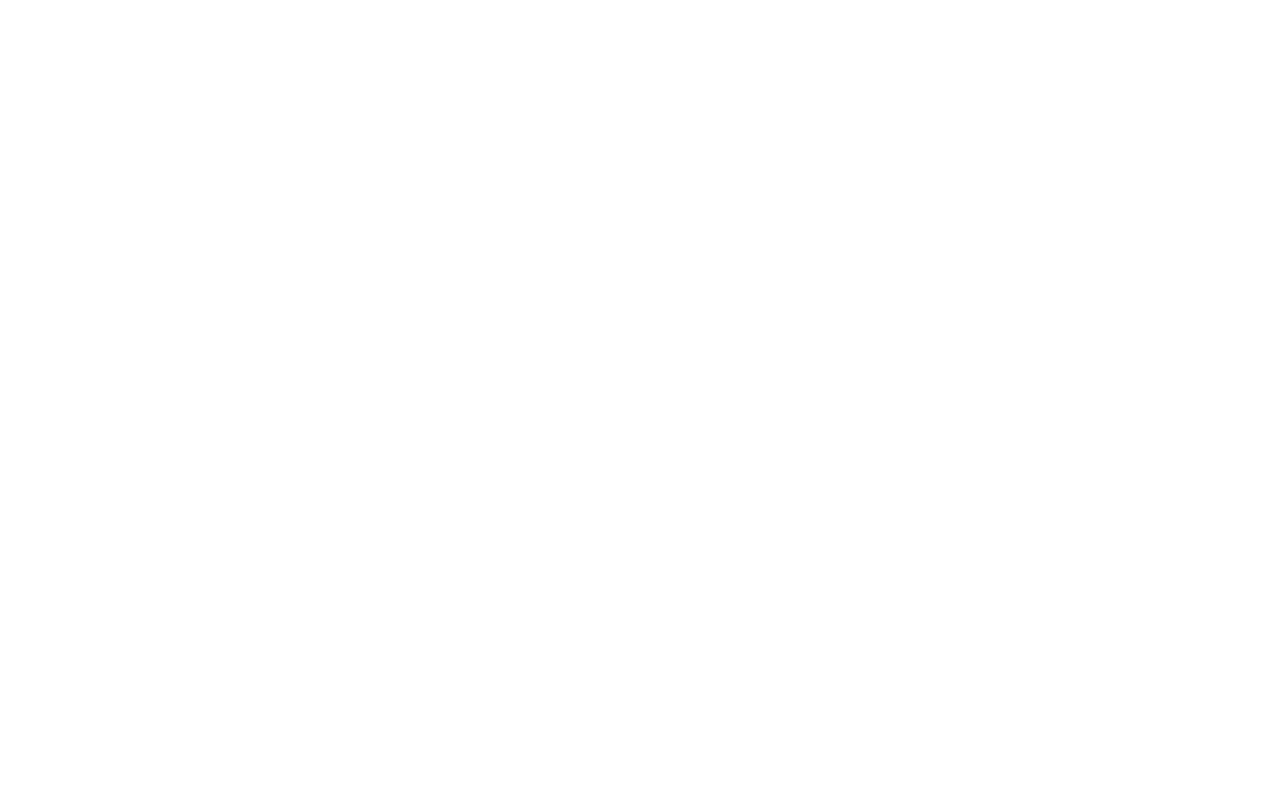
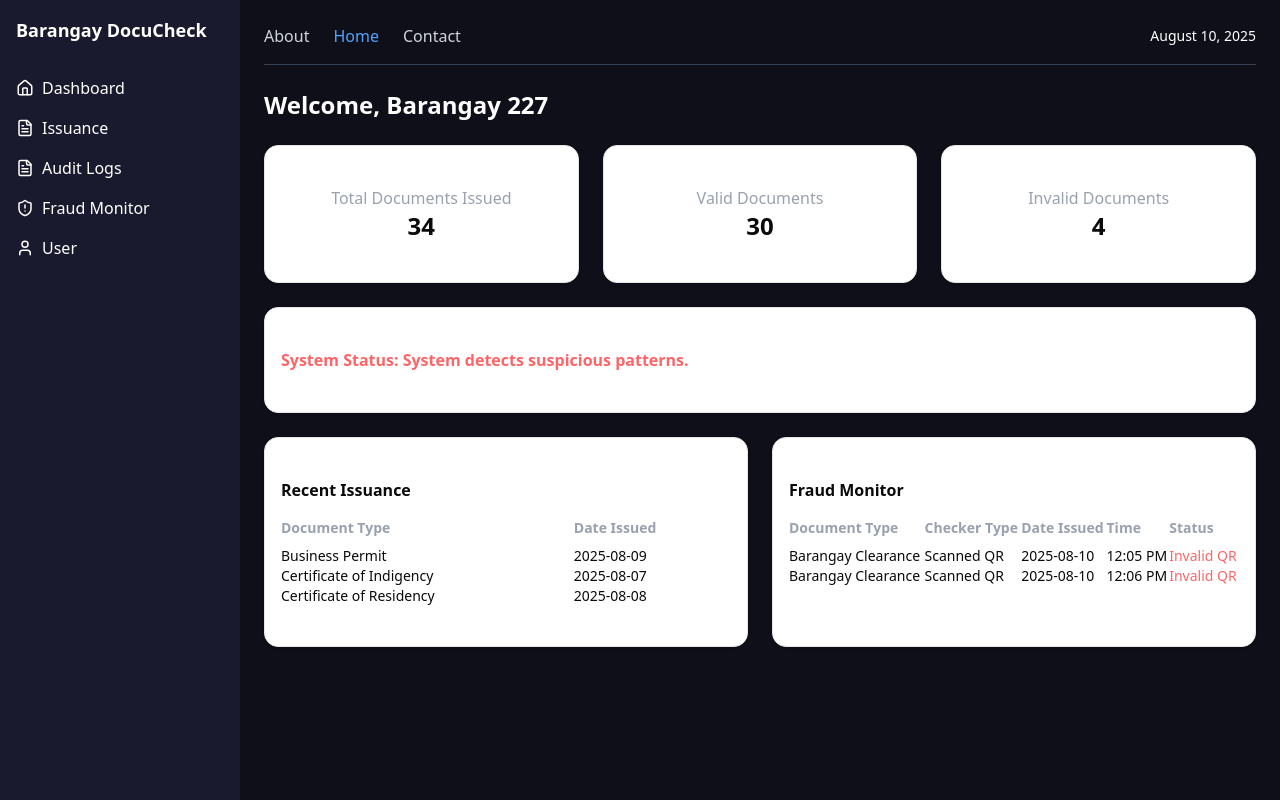
Before and after one commit to szxolagmay/barangay_docucheck, a React (Vite) app: page /Dashboard in a window 1280 px wide. Before the commit this address had no page. Built offline with nearby package versions, Linux system fonts and the light colour scheme.

Commit message:
Login + Dashboard and Issuance edits

```diff
--- a/package.json
+++ b/package.json
@@ -18,6 +18,7 @@
     "@tailwindcss/vite": "^4.1.12",
     "class-variance-authority": "^0.7.1",
     "clsx": "^2.1.1",
+    "framer-motion": "^12.23.12",
     "lucide-react": "^0.541.0",
     "react": "^19.1.1",
     "react-dom": "^19.1.1",
--- a/src/App.tsx
+++ b/src/App.tsx
@@ -1,13 +1,18 @@
 import { Routes, Route } from "react-router-dom";
+import Login from "./pages/Login";
 import Dashboard from "./pages/Dashboard";
 import Issuance from "./pages/Issuance";
 import BarangayClearance from "./pages/BarangayClearanceForm";
 
+
 function App() {
   return (
     <Routes>
+      {/* Login */}
+      <Route path="/" element={<Login />} />
+
       {/* Home / Dashboard */}
-      <Route path="/" element={<Dashboard />} />
+      <Route path="/Dashboard" element={<Dashboard />} />
 
       {/* Issuance page */}
       <Route path="/issuance" element={<Issuance />} />
--- a/src/pages/Dashboard.tsx
+++ b/src/pages/Dashboard.tsx
@@ -1,34 +1,11 @@
+// src/pages/Dashboard.tsx
 import React from "react";
 import { Card, CardContent } from "@/components/ui/card";
-import { Home, FileText, ShieldAlert, User } from "lucide-react";
+import Layout from "./Layout";
 
 const Dashboard: React.FC = () => {
   return (
-    <div className="flex h-screen bg-[#0f0f1a] text-white">
-      {/* Sidebar */}
-      <aside className="w-60 bg-[#1a1a2e] flex flex-col p-4">
-        <div className="text-lg font-bold mb-8">Barangay DocuCheck</div>
-        <nav className="flex flex-col gap-4">
-          <button className="flex items-center gap-2 hover:text-blue-400">
-            <Home size={18} /> Dashboard
-          </button>
-          <button className="flex items-center gap-2 hover:text-blue-400">
-            <FileText size={18} /> Issuance
-          </button>
-          <button className="flex items-center gap-2 hover:text-blue-400">
-            <FileText size={18} /> Audit Logs
-          </button>
-          <button className="flex items-center gap-2 hover:text-blue-400">
-            <ShieldAlert size={18} /> Fraud Monitor
-          </button>
-          <button className="flex items-center gap-2 hover:text-blue-400">
-            <User size={18} /> User
-          </button>
-        </nav>
-      </aside>
-
-      {/* Main Content */}
-      <main className="flex-1 p-6 overflow-y-auto">
+    <Layout>
       {/* Header */}
       <header className="flex justify-between items-center border-b border-gray-700 pb-4 mb-6">
         <nav className="flex gap-6 text-gray-300">
@@ -39,10 +16,9 @@
         <span className="text-sm">August 10, 2025</span>
       </header>
 
-        {/* Welcome */}
       <h1 className="text-2xl font-bold mb-6">Welcome, Barangay 227</h1>
 
-        {/* HOLDER DIGITS (EXAMPLE FROM MOCKUP) */}
+      {/* HOLDER DIGITS */}
       <div className="grid grid-cols-3 gap-6 mb-6">
         <Card>
           <CardContent className="p-4 text-center">
@@ -86,7 +62,6 @@
                 </tr>
               </thead>
               <tbody>
-                {/* HOLDER INFO(EXAMPLE FROM MOCKUP) */}
                 <tr>
                   <td>Business Permit</td>
                   <td>2025-08-09</td>
@@ -137,8 +112,7 @@
           </CardContent>
         </Card>
       </div>
-      </main>
-    </div>
+    </Layout>
   );
 };
 
--- a/src/pages/Issuance.tsx
+++ b/src/pages/Issuance.tsx
@@ -1,5 +1,6 @@
 import React from "react";
 import "./Issuance.css";
+import { Home, FileText, ShieldAlert, User } from "lucide-react";
 
 const docs = [
   { title: "Barangay Clearance", img: "/docs/barangay-clearance.png" },
@@ -10,6 +11,30 @@
 
 const Issuance: React.FC = () => {
   return (
+    <div className="flex h-screen bg-[#0f0f1a] text-white">
+      {/* Sidebar */}
+      <aside className="w-60 bg-[#1a1a2e] flex flex-col p-4">
+        <div className="text-lg font-bold mb-8">Barangay DocuCheck</div>
+        <nav className="flex flex-col gap-4">
+          <button className="flex items-center gap-2 hover:text-blue-400">
+            <Home size={18} /> Dashboard
+          </button>
+          <button className="flex items-center gap-2 hover:text-blue-400">
+            <FileText size={18} /> Issuance
+          </button>
+          <button className="flex items-center gap-2 hover:text-blue-400">
+            <FileText size={18} /> Audit Logs
+          </button>
+          <button className="flex items-center gap-2 hover:text-blue-400">
+            <ShieldAlert size={18} /> Fraud Monitor
+          </button>
+          <button className="flex items-center gap-2 hover:text-blue-400">
+            <User size={18} /> User
+          </button>
+        </nav>
+      </aside>
+
+
     <section>
       <h2 className="section-title">Issuance</h2>
       <div className="docs-grid">
@@ -21,6 +46,7 @@
         ))}
       </div>
     </section>
+    </div>
   );
 };
 
--- /dev/null
+++ b/src/pages/Layout.tsx
@@ -0,0 +1,21 @@
+// src/components/Layout.tsx
+import React from "react";
+import Sidebar from "./Sidebar";
+
+interface LayoutProps {
+  children: React.ReactNode;
+}
+
+const Layout: React.FC<LayoutProps> = ({ children }) => {
+  return (
+    <div className="flex h-screen bg-[#0f0f1a] text-white">
+      {/* Sidebar */}
+      <Sidebar />
+
+      {/* Main Content */}
+      <main className="flex-1 p-6 overflow-y-auto">{children}</main>
+    </div>
+  );
+};
+
+export default Layout;
--- /dev/null
+++ b/src/pages/Login.tsx
@@ -0,0 +1,72 @@
+import { useState } from "react";
+import { Card, CardContent } from "@/components/ui/card";
+import { Button } from "@/components/ui/button";
+import { Input } from "@/components/ui/input";
+import { motion } from "framer-motion";
+import { useNavigate } from "react-router-dom";
+
+
+export default function BarangayLogin() {
+  const [code, setCode] = useState("");
+  const navigate = useNavigate();
+
+  const handleLogin = () => {
+    console.log("Barangay Code Entered:", code);
+    navigate("/dashboard");
+  };
+
+  return (
+    <div className="min-h-screen bg-black text-white flex flex-col items-center justify-center px-4">
+      {/* Navbar */}
+      <header className="w-full flex justify-between items-center py-4 px-6 bg-blue-900 fixed top-0 left-0 z-50">
+        <h1 className="text-lg font-bold flex items-center gap-2">
+          <img src="https://drive.google.com/uc?export=view&id=14wmqCy4p3wnRK4lj1MemN3quoF_Usadz" alt="Logo" className="w-8 h-8" /> Barangay DocuCheck
+        </h1>
+        <nav className="flex gap-6 text-sm">
+          <a href="#about" className="hover:text-blue-400 transition">About</a>
+          <a href="#home" className="text-yellow-400 border-b-2 border-yellow-400">Home</a>
+          <a href="#contact" className="hover:text-blue-400 transition">Contact</a>
+        </nav>
+        <Button variant="secondary" className="bg-blue-700 text-white hover:bg-blue-600">
+          Barangay Login
+        </Button>
+      </header>
+
+      {/* Main Section */}
+      <main className="mt-24 w-full max-w-2xl text-center">
+        <motion.h2
+          className="text-4xl font-extrabold mb-6"
+          initial={{ opacity: 0, y: -20 }}
+          animate={{ opacity: 1, y: 0 }}
+        >
+          Barangay Log In
+        </motion.h2>
+        <p className="text-sm text-gray-400 mb-6">
+          *This page is only for Barangay Officials
+        </p>
+
+        <Card className="bg-blue-950 border-none shadow-xl rounded-2xl">
+          <CardContent className="flex items-center gap-4 p-6">
+            <div className="bg-blue-700 p-3 rounded-full">
+              <img src="https://drive.google.com/uc?export=view&id=14wmqCy4p3wnRK4lj1MemN3quoF_Usadz" alt="Logo" className="w-12 h-12 rounded-full" />
+            </div>
+            <Input
+              type="text"
+              placeholder="Enter Barangay Code"
+              value={code}
+              onChange={(e) => setCode(e.target.value)}
+              className="flex-1 bg-blue-900 text-white border-none focus:ring-2 focus:ring-blue-500"
+            />
+            <Button onClick={handleLogin} className="bg-blue-700 hover:bg-blue-600">
+              Log In
+            </Button>
+          </CardContent>
+        </Card>
+
+        <p className="text-gray-500 mt-10 leading-relaxed">
+          sample notes sample notes sample notes sample notes sample notes sample notes sample notes sample notes sample notes sample notes sample notes sample notes sample notes sample notes sample notes sample notes sample notes sample notes sample notes sample notes
+        </p>
+      </main>
+    </div>
+  );
+}
--- a/src/pages/Sidebar.tsx
+++ b/src/pages/Sidebar.tsx
@@ -1,24 +1,32 @@
+// src/components/Sidebar.tsx
 import React from "react";
-import "./Sidebar.css";
+import { Link } from "react-router-dom";
+import { Home, FileText, ShieldAlert, User } from "lucide-react";
 
 const Sidebar: React.FC = () => {
-  const menuItems = [
-    "Dashboard",
-    "Issuance",
-    "Audit Logs",
-    "Fraud Monitor",
-    "User",
-  ];
+  return (
+    <aside className="w-60 bg-[#1a1a2e] flex flex-col p-4 text-white">
+      <div className="text-lg font-bold mb-8">Barangay DocuCheck</div>
+      <nav className="flex flex-col gap-4">
+        <Link to="/" className="flex items-center gap-2 hover:text-blue-400">
+          <Home size={18} /> Dashboard
+        </Link>
 
-  return (
-    <aside className="sidebar">
-      <h1 className="logo">Barangay DocuCheck</h1>
-      <nav>
-        {menuItems.map((item) => (
-          <button key={item} className="sidebar-btn">
-            {item}
-          </button>
-        ))}
+        <Link to="/issuance" className="flex items-center gap-2 hover:text-blue-400">
+          <FileText size={18} /> Issuance
+        </Link>
+
+        <Link to="/audit-logs" className="flex items-center gap-2 hover:text-blue-400">
+          <FileText size={18} /> Audit Logs
+        </Link>
+
+        <Link to="/fraud-monitor" className="flex items-center gap-2 hover:text-blue-400">
+          <ShieldAlert size={18} /> Fraud Monitor
+        </Link>
+
+        <Link to="/user" className="flex items-center gap-2 hover:text-blue-400">
+          <User size={18} /> User
+        </Link>
       </nav>
     </aside>
   );
```
Also changed, not shown: 1 other file (tests, documents, lock files or other folders). Lines whose indentation alone changed are shown as unchanged.
